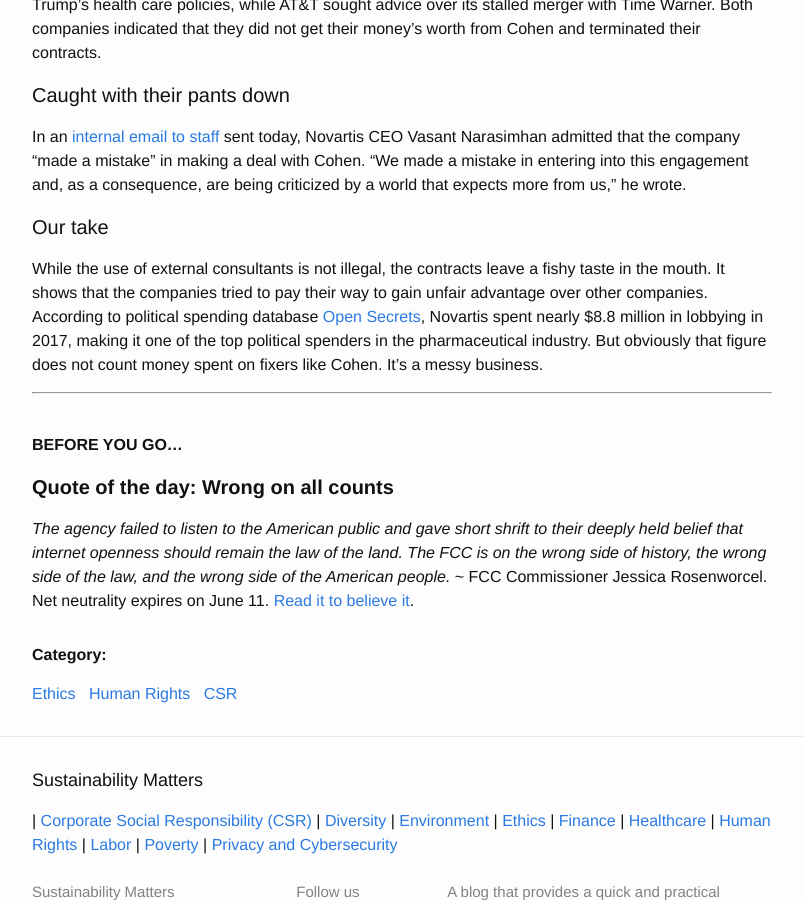
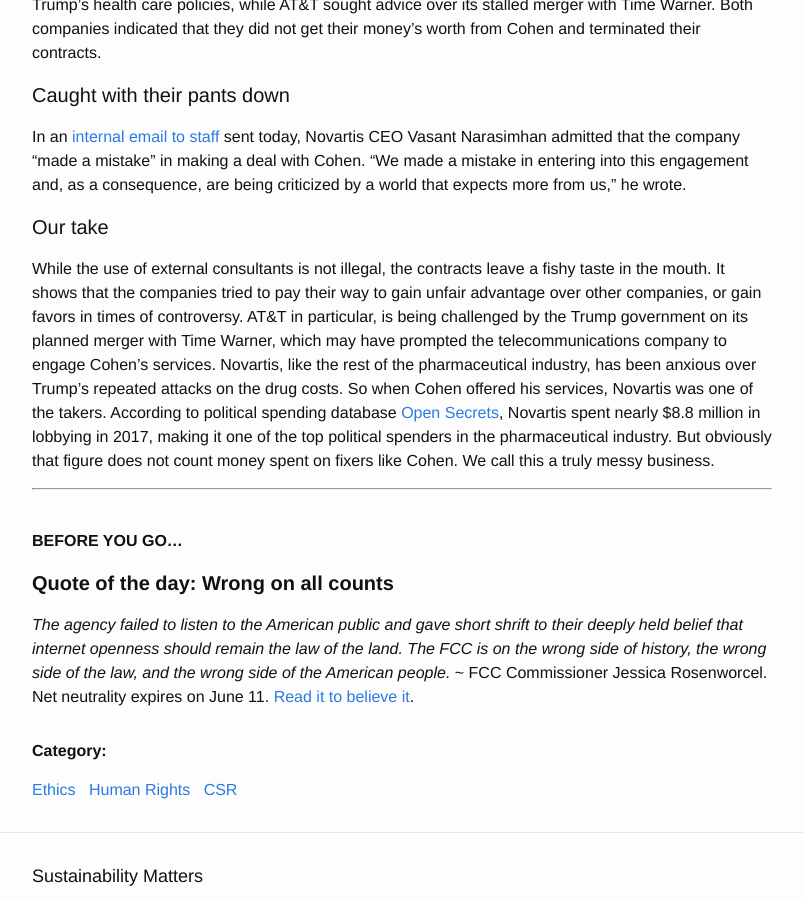
Before and after one commit to Sparkleleuk/Sustainability_Matters, a Jekyll site: the page built from _posts/2018-05-10-novartis-lobbying.markdown, in a window 1280 px wide and 900 px high, scrolled down 503 px. Shown: the whole window, without its empty margins (238-1041 px from the left). Built offline with Jekyll 4.4.1, drawn with Linux system fonts in a browser that asks for light colours.

Commit message:
fix post

```diff
--- a/_posts/2018-05-10-novartis-lobbying.markdown
+++ b/_posts/2018-05-10-novartis-lobbying.markdown
@@ -19,7 +19,7 @@ In an <a href="https://www.cnbc.com/2018/05/10/we-made-a-mistake-novartis-ceo-te
 
 #### Our take
 
-While the use of external consultants is not illegal, the contracts leave a fishy taste in the mouth. It shows that the companies tried to pay their way to gain unfair advantage over other companies. According to political spending database <a href="https://www.opensecrets.org/lobby/indusclient.php?id=H04&year=2017" target="_blank">Open Secrets</a>, Novartis spent nearly $8.8 million in lobbying in 2017, making it one of the top political spenders in the pharmaceutical industry. But obviously that figure does not count money spent on fixers like Cohen. It's a messy business.
+While the use of external consultants is not illegal, the contracts leave a fishy taste in the mouth. It shows that the companies tried to pay their way to gain unfair advantage over other companies, or gain favors in times of controversy. AT&T in particular, is being challenged by the Trump government on its planned merger with Time Warner, which may have prompted the telecommunications company to engage Cohen's services. Novartis, like the rest of the pharmaceutical industry, has been anxious over Trump's repeated attacks on the drug costs. So when Cohen offered his services, Novartis was one of the takers. According to political spending database <a href="https://www.opensecrets.org/lobby/indusclient.php?id=H04&year=2017" target="_blank">Open Secrets</a>, Novartis spent nearly $8.8 million in lobbying in 2017, making it one of the top political spenders in the pharmaceutical industry. But obviously that figure does not count money spent on fixers like Cohen. We call this a truly messy business.
 
 * * *
 <br />
```
